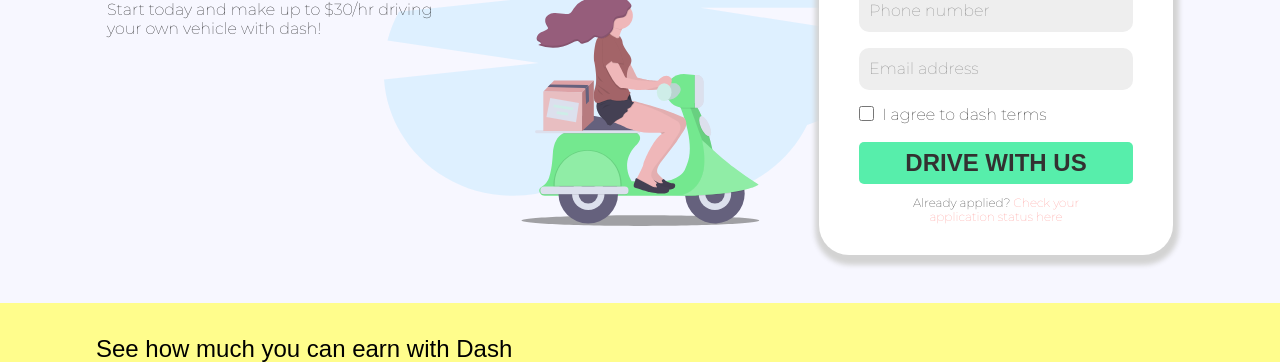
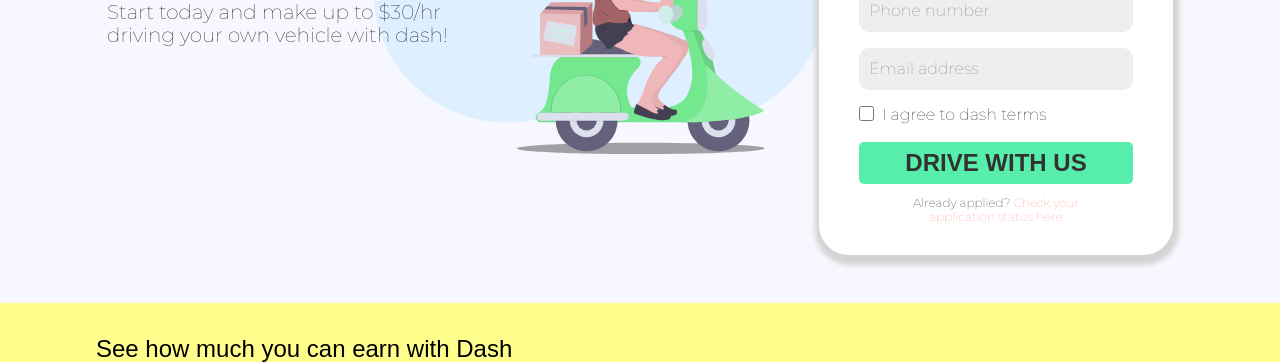
Before and after one commit to Iamjz23/Iamjz23.github.io, a plain HTML site: page landing-page/index.html in a window 1280 px wide. Shown: the part 376-738 px from the top of the page. Drawn offline with Linux system fonts and the light colour scheme.

Commit message:
add commit

```diff
--- a/landing-page/css/style.css
+++ b/landing-page/css/style.css
@@ -287,15 +287,11 @@ h3 {
     }
     /*I hide the background color so I can use the background-image attribute to add a background image*/
 
-   body {
-       background-image: url(../images/bg-image/scooter.svg);
-       background-repeat: no-repeat;
-       background-size: 40%;
-       background-position: center;
-   }
-   /*I add the background image using css attribute because on the desktop view it's easier to position the image, I also set the size to 40% so the spacing looks close to the mock up page.*/
-
     section {
+        background-image: url(../images/bg-image/scooter.svg);
+        background-repeat: no-repeat;
+        background-size: 45%;
+        background-position: center top;
         display: grid;
         grid-template-columns: repeat(2,1fr);
         grid-template-rows: 1fr;
@@ -303,6 +299,7 @@ h3 {
         margin-top: 3rem;
     }
     /*I used grid to align the text and the form.*/
+    /*I add the background image using css attribute because on the desktop view it's easier to position the image, I also set the size to 40% so the spacing looks close to the mock up page. and I add the background image into the section instead of body because the position looked more close compare to the ock up page.*/
 
     .text {
         margin-left:auto;
@@ -318,7 +315,7 @@ h3 {
     /*I changed the font-size smaller on every element because the font size seems smaller on the mockup page.*/
 
     .p1 {
-        font-size:1rem;
+        font-size:1.25rem;
         font-family: 'montserrat-thin', sans-serif;
     }
     .form {
```
